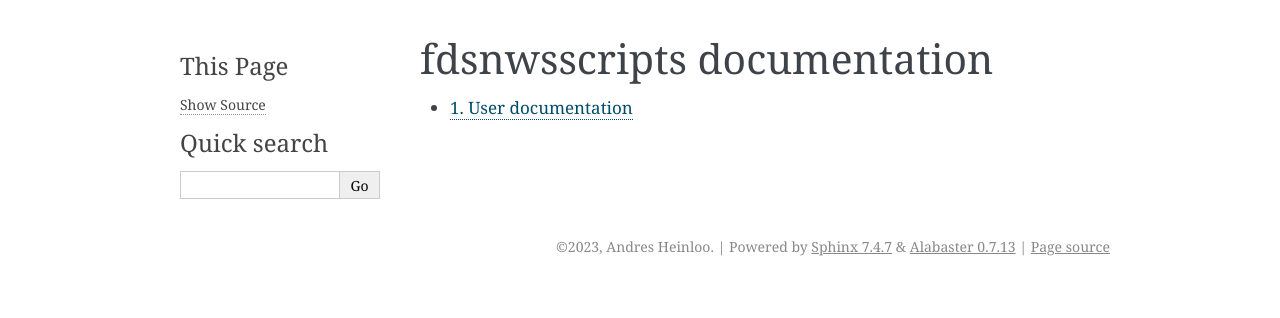
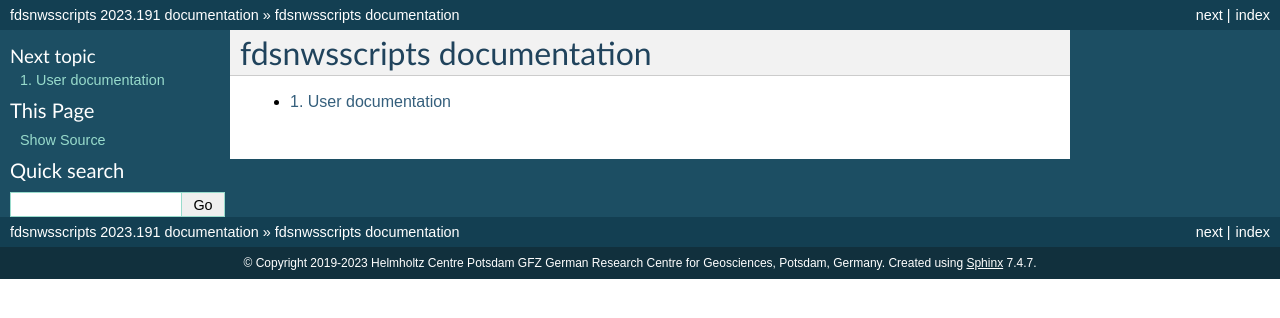
Before and after one commit to GEOFON/fdsnws_scripts, a Sphinx documentation site: the page built from doc/index.rst, in a window 1280 px wide. Shown: the top 318 px of the page. Built offline with Sphinx 7.4.7, drawn with Linux system fonts in a browser that asks for light colours.

Commit message:
Improve configuration of the docs

```diff
--- a/doc/conf.py
+++ b/doc/conf.py
@@ -18,7 +18,7 @@
 # -- Project information -----------------------------------------------------
 
 project = 'fdsnwsscripts'
-copyright = '2023, Andres Heinloo'
+copyright = '2019-2023 Helmholtz Centre Potsdam GFZ German Research Centre for Geosciences, Potsdam, Germany'
 author = 'Andres Heinloo'
 
 # The full version, including alpha/beta/rc tags
@@ -36,6 +36,9 @@ extensions = [
 # Add any paths that contain templates here, relative to this directory.
 templates_path = ['_templates']
 
+# The suffix of source filenames.
+source_suffix = '.rst'
+
 # The root document.
 root_doc = 'index'
 
@@ -50,7 +53,17 @@ exclude_patterns = ['_build', 'Thumbs.db', '.DS_Store']
 # The theme to use for HTML and HTML Help pages.  See the documentation for
 # a list of builtin themes.
 #
-html_theme = 'alabaster'
+html_theme = 'default'
+
+# Theme options are theme-specific and customize the look and feel of a theme
+# further.  For a list of options available for each theme, see the
+# documentation.
+html_theme_options = {
+    'collapse_navigation': False,
+    'externalrefs': True,
+    'navigation_depth': 2,
+    'prev_next_buttons_location': 'both'
+}
 
 # Add any paths that contain custom static files (such as style sheets) here,
 # relative to this directory. They are copied after the builtin static files,
```
